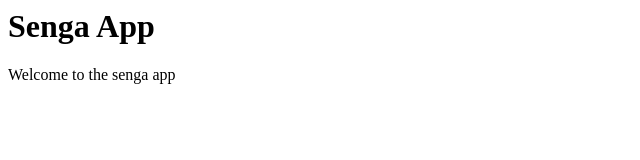
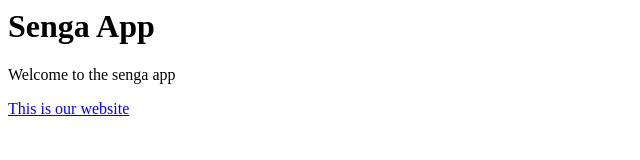
Before and after one commit to taborns/senga, a plain HTML site: page index.html in a window 1280 px wide. Shown: the whole page, without its empty margins (0-640 px from the left). Drawn offline with Linux system fonts and the light colour scheme.

Commit message:
Added a website address to index.html and created about page

```diff
--- a/index.html
+++ b/index.html
@@ -1,3 +1,5 @@
 <h1>Senga App</h1>
 
 <p> Welcome to the senga app</p>
+
+<a href='http://google.com'>This is our website </a>
```
Also changed, not shown: about.html (added).
